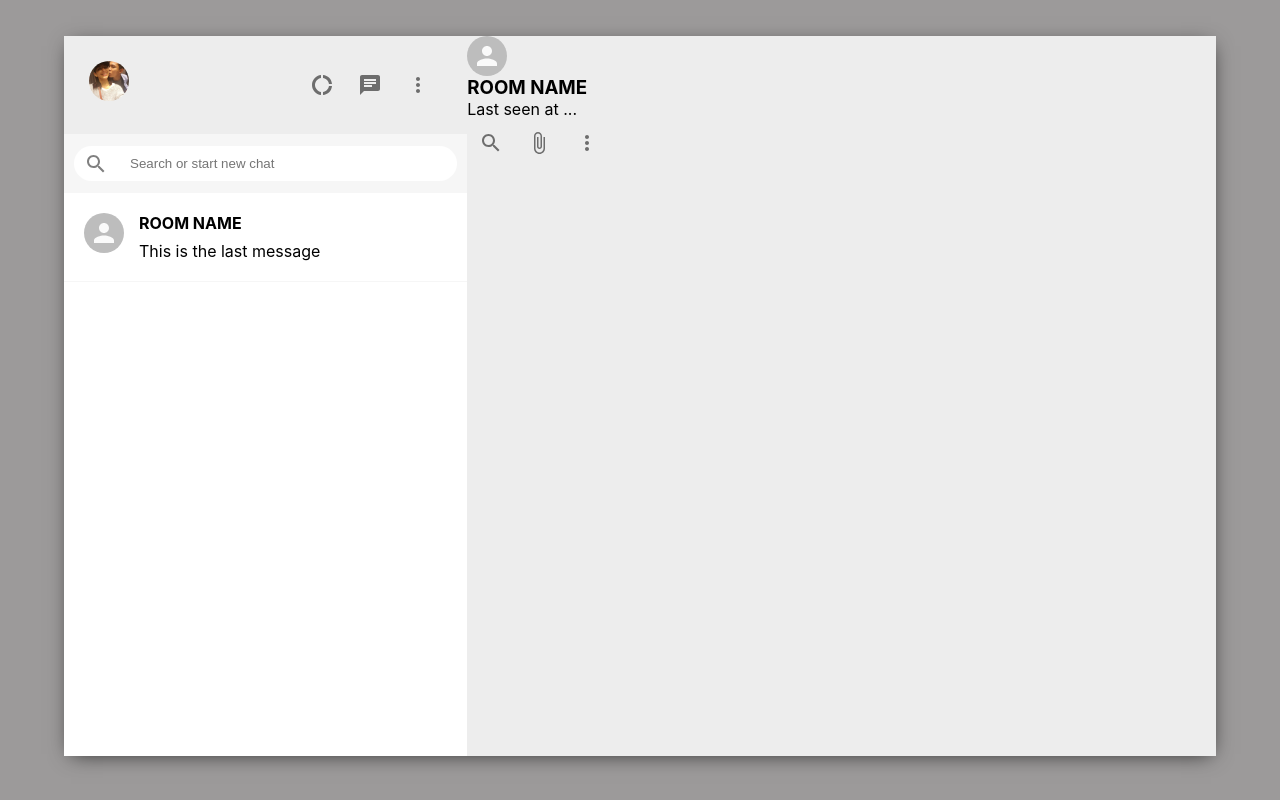
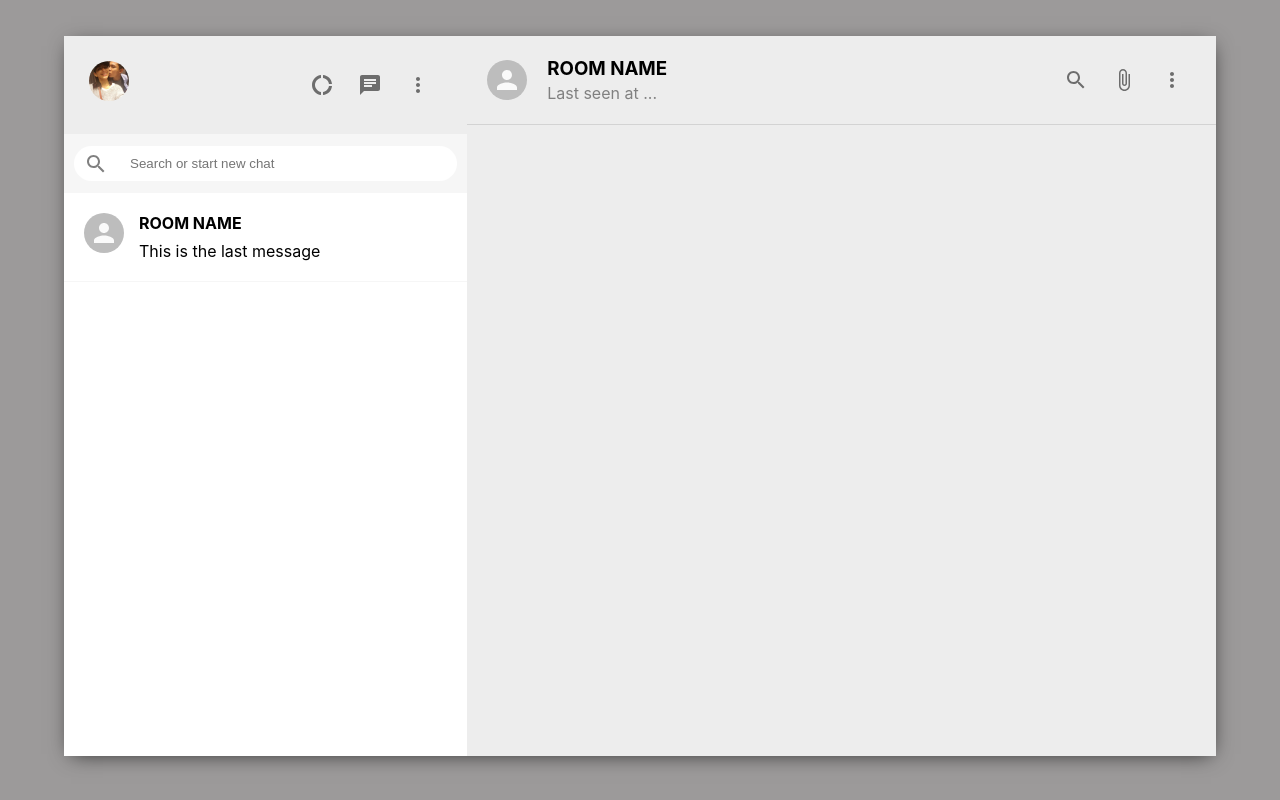
Before and after one commit to thatjenster/whatsapp-mern, a React (Create React App) app: page / in a window 1280 px wide. Built offline with nearby package versions, Linux system fonts and the light colour scheme.

Commit message:
style chat header

```diff
--- a/src/components/Chat.js
+++ b/src/components/Chat.js
@@ -9,6 +9,7 @@ function Chat() {
                 <div className="chat__headerInfo">
                     <h3>ROOM NAME</h3>
                     <p>Last seen at ...</p>
+                </div>
                 <div className="chat_headerRight">
                     <IconButton>
                         <SearchOutlined />
@@ -21,8 +22,6 @@ function Chat() {
                     </IconButton>
                 </div>
             </div>
-
-            </div>
         </div>
     )
 }
--- a/src/styles/sass/_chat.scss
+++ b/src/styles/sass/_chat.scss
@@ -3,3 +3,22 @@
     flex-direction: column;
     flex: 0.65;
 }
+
+.chat__header {
+    padding: 20px;
+    display: flex;
+    align-items: center;
+    border-bottom: 1px solid lightgray;
+}
+
+.chat__headerInfo {
+    flex: 1;
+    padding-left: 20px;
+    h3 {
+        margin-bottom: 3px;
+        font-weight: 500s;
+    }
+    p {
+        color: gray;
+    }
+}
--- a/src/styles/styles.css
+++ b/src/styles/styles.css
@@ -138,4 +138,31 @@
       -ms-flex: 0.65;
           flex: 0.65;
 }
+
+.chat__header {
+  padding: 20px;
+  display: -webkit-box;
+  display: -ms-flexbox;
+  display: flex;
+  -webkit-box-align: center;
+      -ms-flex-align: center;
+          align-items: center;
+  border-bottom: 1px solid lightgray;
+}
+
+.chat__headerInfo {
+  -webkit-box-flex: 1;
+      -ms-flex: 1;
+          flex: 1;
+  padding-left: 20px;
+}
+
+.chat__headerInfo h3 {
+  margin-bottom: 3px;
+  font-weight: 500s;
+}
+
+.chat__headerInfo p {
+  color: gray;
+}
 /*# sourceMappingURL=styles.css.map */
```
Also changed, not shown: 2 other files (tests, documents, lock files or other folders). Lines whose indentation alone changed are shown as unchanged.
